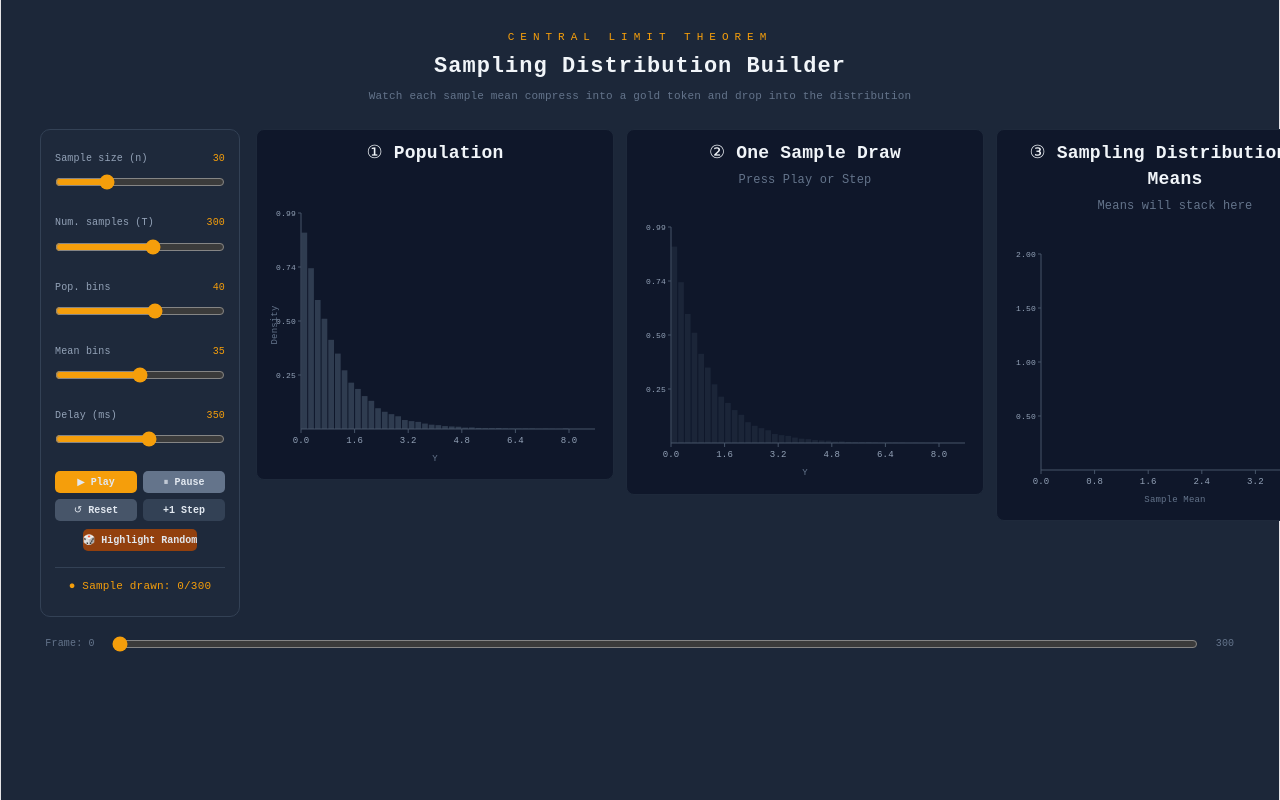
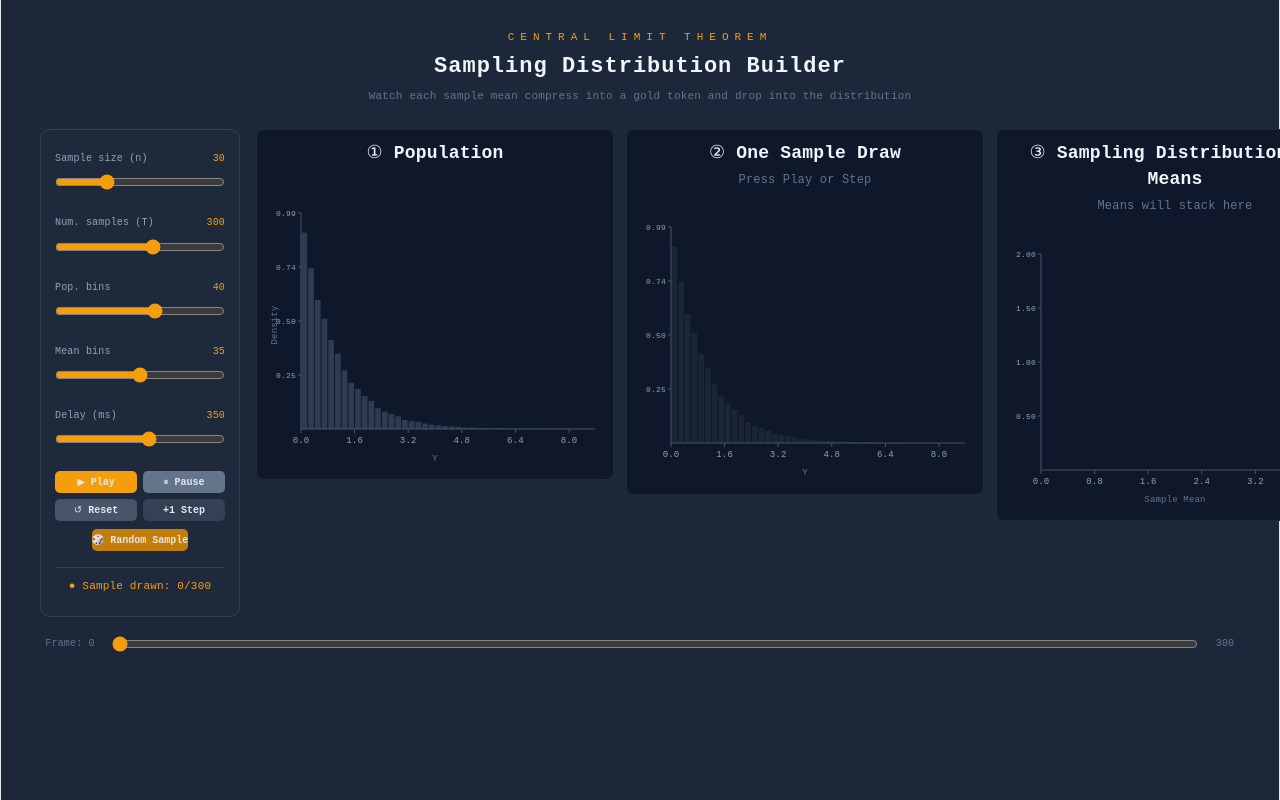
Before and after one commit to brunokomel/sampling-dist-builder, a React (Vite) app: page / in a window 1280 px wide. Built offline with nearby package versions, Linux system fonts and the light colour scheme.

Commit message:
Update button label and opacity logic

```diff
--- a/src/App.jsx
+++ b/src/App.jsx
@@ -455,9 +455,9 @@ export default function CLTVisualizer() {
           </div>
 
           <div style={{ marginTop: 6 }}>
-            <Btn onClick={pickRandom} color="#92400e" active={highlightedIdx !== null}
+            <Btn onClick={pickRandom} color="#c27d0a" active={highlightedIdx !== null}
               >
-              🎲 Highlight Random
+              🎲 Random Sample
             </Btn>
           </div>
 
@@ -693,8 +693,8 @@ export default function CLTVisualizer() {
                     y={py}
                     width={tileW3}
                     height={Math.max(1, tileH3 * 0.88)}
-                    fill={isHighlighted ? GOLD : isNewest ? GOLD : STEEL}
-                    opacity={isHighlighted ? 1 : isNewest ? (tokenAnim ? 0.2 : 1) : 0.85}
+                    fill={isHighlighted ? GOLD : STEEL}
+                    opacity={isHighlighted ? 1 : isNewest && !highlightedIdx ? (tokenAnim ? 0.2 : 1) : 0.85}
                     rx={1}
                     style={{ transition: 'opacity 0.3s' }}
                   />
```
